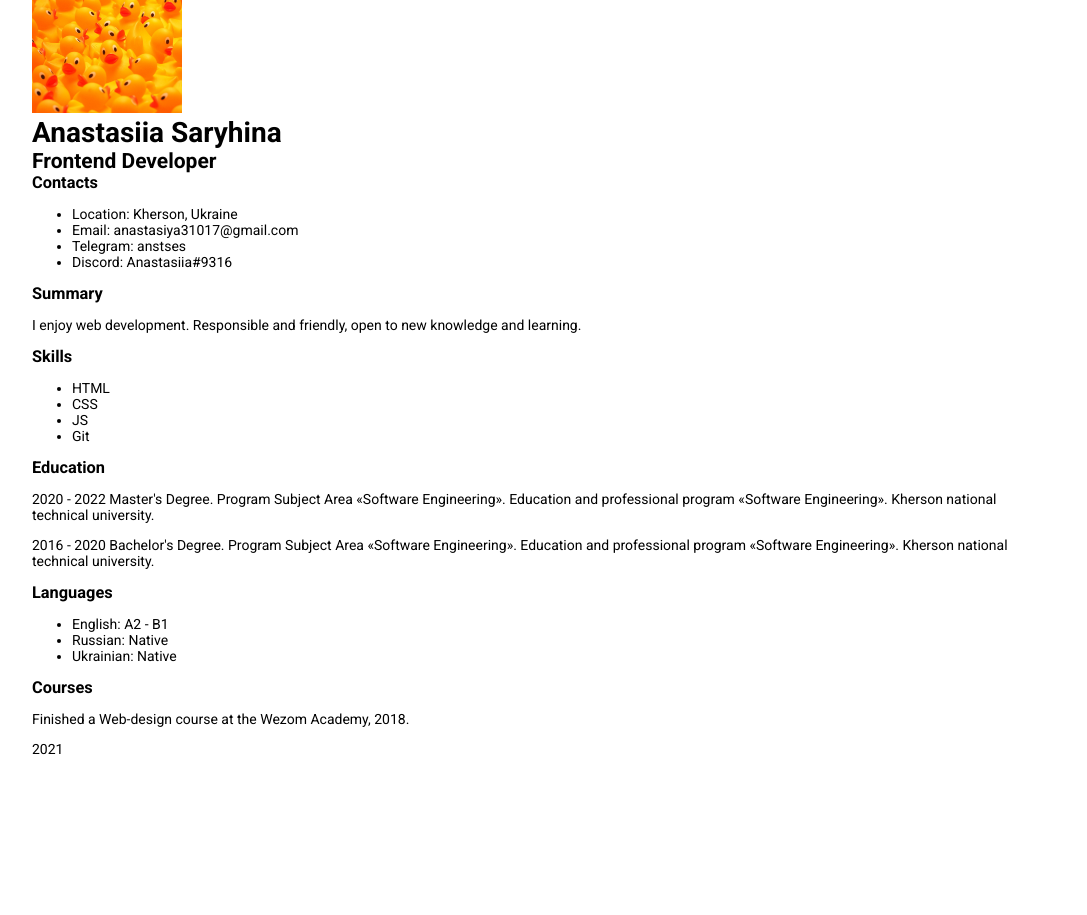
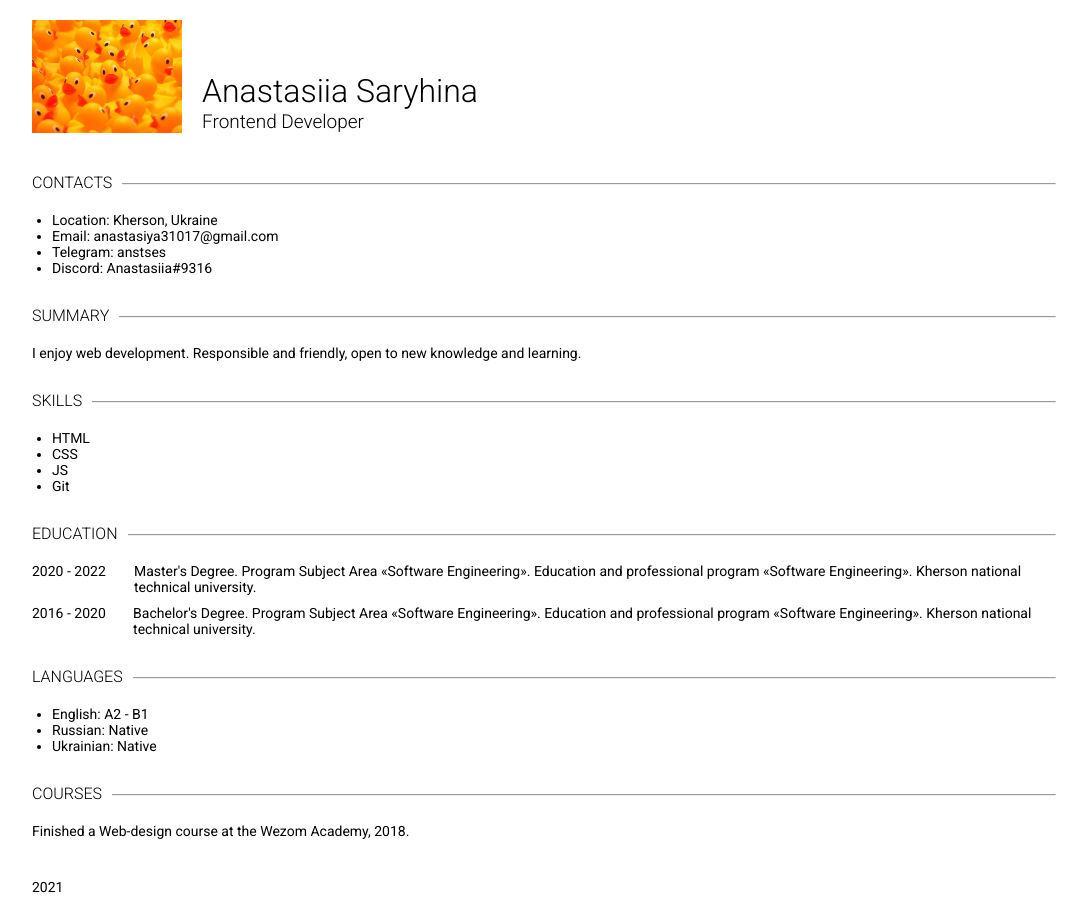
Before and after one commit to anstss/rsschool-cv, a plain HTML site: page index.html in a window 1280 px wide. Shown: the whole page, without its empty margins (96-1183 px from the left). Before the commit the page ends 800 px from the top, so only its background shows below. Drawn offline with Linux system fonts and the light colour scheme.

Commit message:
feat: add styles

```diff
--- a/css/style.css
+++ b/css/style.css
@@ -3,10 +3,27 @@ body {
 
     font-family: 'Roboto', sans-serif;
     font-size: 14px;
+    color: #000;
+
+    background-color: #fff;
 }
 
 h1, h2, h3, h4, h5, h6 {
     margin: 0;
+}
+
+ul {
+    margin: 0;
+    padding-left: 20px;
+    list-style-type: disc;
+}
+
+p {
+    margin: 0;
+}
+
+section {
+    margin: 10px 0;
 }
 
 
@@ -20,9 +37,95 @@ h1, h2, h3, h4, h5, h6 {
 }
 
 
+/* Title
+=================== */
+
+.title {
+    position: relative;
+    margin: 20px 0;
+}
+
+.divider {
+    margin-top: 10px;
+}
+
+.flex {
+    display: flex;
+    flex-direction: column;
+}
+
+h3 {
+    position: absolute;
+    background-color: #fff;
+    padding-right: 10px;
+}
+
+.h3-title {
+    font-size: 16px;
+    font-weight: 300;
+    text-transform: uppercase;
+}
+
+
 /* Header
 =================== */
+
+.header {
+    margin-bottom: 20px;
+}
+
+.header__content {
+    display: flex;
+    align-items: flex-end;
+
+    padding-top: 20px;
+}
+
 .avatar {
     width: 150px;
     height: auto;
 }
+
+.header__titles {
+    padding-left: 20px;
+}
+
+.header__title {
+    font-size: 32px;
+    font-weight: 300;
+}
+
+.header__subtitle {
+    font-size: 19px;
+    font-weight: 300;
+}
+
+
+/* Education
+=================== */
+
+.education__content {
+    display: flex;
+    flex-direction: column;
+}
+
+.education__text {
+    display: flex;
+}
+
+.year {
+    width: 90px;
+    margin-right: 20px;
+}
+
+.education__text:first-child {
+    margin-bottom: 10px;
+}
+
+
+/* Footer
+=================== */
+
+.footer {
+    margin: 40px 0 20px;
+}
--- a/index.html
+++ b/index.html
@@ -5,23 +5,30 @@
     <meta http-equiv="X-UA-Compatible" content="IE=edge">
     <meta name="viewport" content="width=device-width, initial-scale=1.0">
     <link rel="preconnect" href="https://fonts.gstatic.com">
-    <link href="https://fonts.googleapis.com/css2?family=Roboto:wght@300;400;700&display=swap" rel="stylesheet">
+    <link href="https://fonts.googleapis.com/css2?family=Roboto:wght@300;400&display=swap" rel="stylesheet">
     <link rel="stylesheet" href="css/style.css">
     <title>CV</title>
 </head>
 <body>
     <header class="header">
         <div class="container">
+            <div class="header__content">
                 <img src="img/image.jpg" alt="avatar" class="avatar">
+                <div class="header__titles">
                     <h1 class="header__title">Anastasiia Saryhina</h1>
                     <h2 class="header__subtitle">Frontend Developer</h2>
+                </div>
+            </div>
         </div>
     </header>
 
     <main class="main-content">
         <div class="container">
-            <section class="contacts">
-                <h3 class="contacts__title">Contacts</h3>
+            <section class="contacts flex">
+                <div class="title">
+                    <h3 class="contacts__title h3-title">Contacts</h3>
+                    <hr class="divider">
+                </div>
                 <ul class="contacts__list">
                     <li class="contacts__item">Location: Kherson, Ukraine</li>
                     <li class="contacts__item">Email: anastasiya31017@gmail.com</li>
@@ -30,29 +37,49 @@
                 </ul>
             </section>
 
-            <section class="summary">
-                <h3 class="summary__title">Summary</h3>
-                <p class="content">I enjoy web development. Responsible and friendly, open to new knowledge and learning.</p>
+            <section class="summary flex">
+                <div class="title">
+                    <h3 class="summary__title h3-title">Summary</h3>
+                    <hr class="divider">
+                </div>
+                <p class="summary__content">I enjoy web development. Responsible and friendly, open to new knowledge and learning.</p>
             </section>
 
-            <section class="skills">
-                <h3 class="skills__title">Skills</h3>
+            <section class="skills flex">
+                <div class="title">
+                    <h3 class="skills__title h3-title">Skills</h3>
+                    <hr class="divider">
+                </div>
+                <div class="skills__lists">
                     <ul class="skills__list">
                         <li class="skills__item">HTML</li>
                         <li class="skills__item">CSS</li>
                         <li class="skills__item">JS</li>
                         <li class="skills__item">Git</li>
                     </ul>
+                </div>
             </section>
 
-            <section class="education">
-                <h3 class="education__title">Education</h3>
-                <p class="content"><time>2020 - 2022</time> Master's Degree. Program Subject Area «Software Engineering». Education and professional program «Software Engineering». Kherson national technical university.</p>
-                <p class="content"><time>2016 - 2020</time> Bachelor's Degree. Program Subject Area «Software Engineering». Education and professional program «Software Engineering». Kherson national technical university.</p>
+            <section class="education flex">
+                <div class="title">
+                    <h3 class="education__title h3-title">Education</h3>
+                    <hr class="divider">
+                </div>
+                <div class="education__content">
+                    <div class="education__text">
+                        <div class="year">2020 - 2022</div><p>Master's Degree. Program Subject Area «Software Engineering». Education and professional program «Software Engineering». Kherson national technical university.</p>
+                    </div>
+                    <div class="education__text">
+                        <div class="year">2016 - 2020</div><p>Bachelor's Degree. Program Subject Area «Software Engineering». Education and professional program «Software Engineering». Kherson national technical university.</p>
+                    </div>
+                </div>
             </section>
 
-            <section class="languages">
-                <h3 class="languages__title">Languages</h3>
+            <section class="languages flex">
+                <div class="title">
+                    <h3 class="languages__title h3-title">Languages</h3>
+                    <hr class="divider">
+                </div>
                 <ul class="languages__list">
                     <li class="languages__item">English: A2 - B1</li>
                     <li class="languages__item">Russian: Native</li>
@@ -60,8 +87,11 @@
                 </ul>
             </section>
 
-            <section class="courses">
-                <h3 class="courses__title">Сourses</h3>
+            <section class="courses flex">
+                <div class="title">
+                    <h3 class="courses__title h3-title">Сourses</h3>
+                    <hr class="divider">
+                </div>
                 <p class="content">Finished a Web-design course at the Wezom Academy, 2018.</p>
             </section>
         </div>
--- a/style.css
+++ /dev/null
@@ -1,28 +0,0 @@
-body {
-    margin: 0;
-
-    font-family: 'Roboto', sans-serif;
-    font-size: 14px;
-}
-
-h1, h2, h3, h4, h5, h6 {
-    margin: 0;
-}
-
-
-/* Container
-=================== */
-
-.container {
-    width: 100%;
-    max-width: 1024px;
-    margin: 0 auto;
-}
-
-
-/* Header
-=================== */
-.avatar {
-    width: 150px;
-    height: auto;
-}
```
Lines whose indentation alone changed are shown as unchanged.
